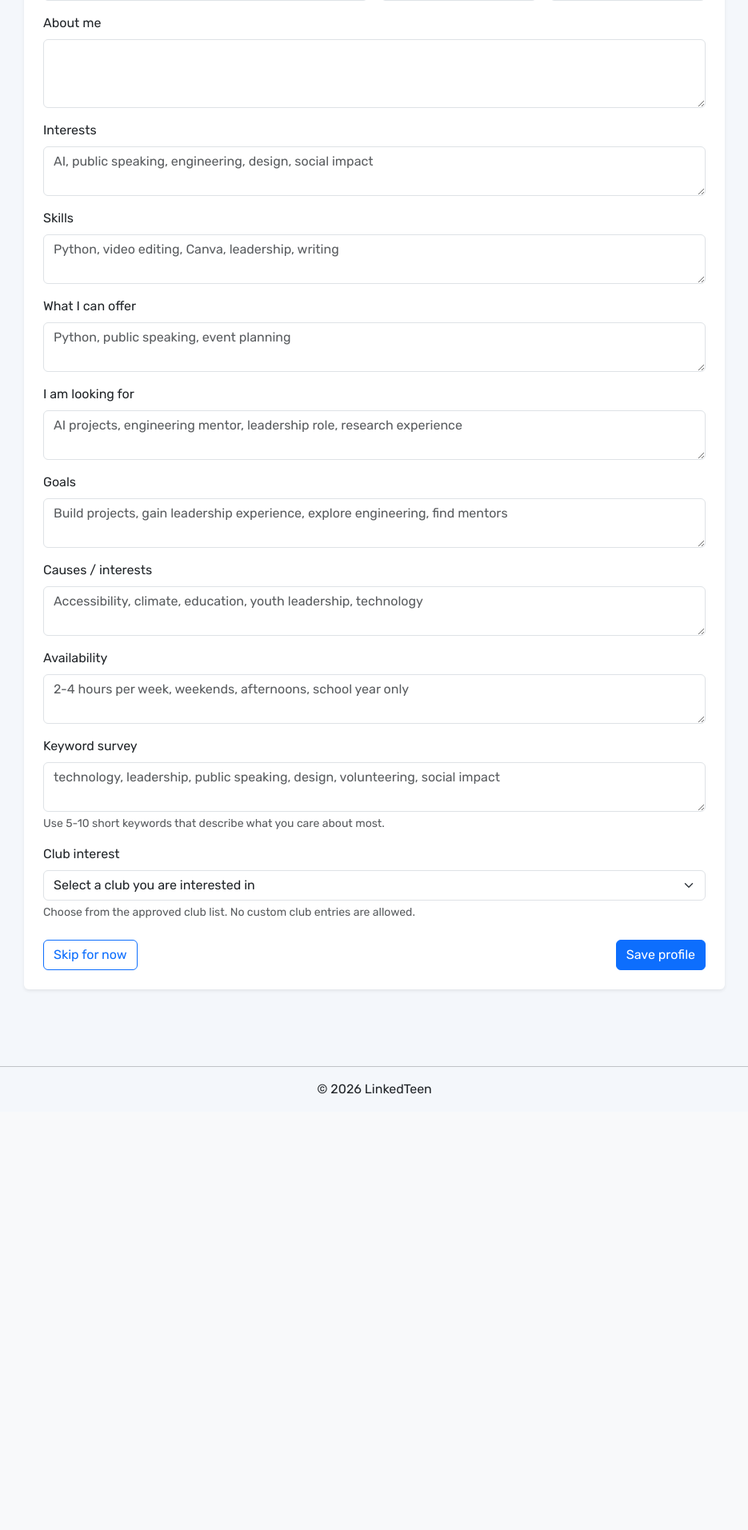
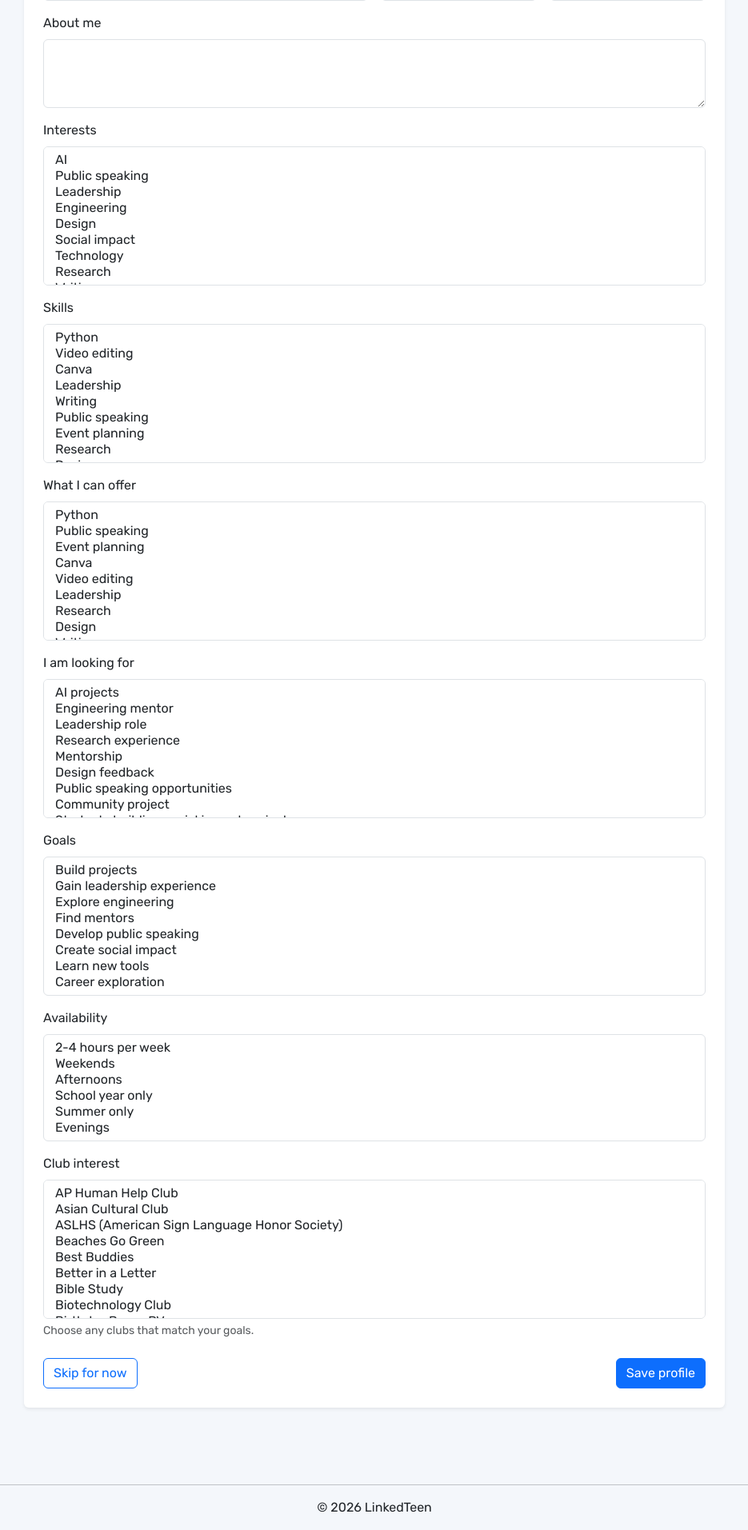
Before and after one commit to djimenez039/LinkedTeen, a Django app: page /accounts/onboarding/ in a window 1280 px wide. Shown: the part 410-2323 px from the top of the page at 80% size, without its empty margins (172-1107 px from the left). Before the commit the page ends 1778 px from the top, so only its background shows below. Run offline with Django 5.2, Linux system fonts and the light colour scheme; the visitor is signed in with stand-in values (Sample User, id 1); data comes from the database, SQL or seed files in the repository.

Commit message:
Add multi-select onboarding and all-clubs directory
Add multi-select onboarding, club keyword cards, and show all clubs in the directory view.

```diff
--- a/accounts/views.py
+++ b/accounts/views.py
@@ -6,6 +6,41 @@ from django.shortcuts import redirect, render
 from clubs.constants import CLUB_CHOICES
 from .forms import CustomUserCreationForm
 from .models import StudentProfile
+
+INTEREST_OPTIONS = [
+    'AI', 'Public speaking', 'Leadership', 'Engineering', 'Design', 'Social impact',
+    'Technology', 'Research', 'Writing', 'Volunteering', 'Environment', 'Culture',
+    'Music', 'Art', 'Sports', 'Health', 'Community service', 'Business', 'Finance', 'Law',
+]
+SKILL_OPTIONS = [
+    'Python', 'Video editing', 'Canva', 'Leadership', 'Writing', 'Public speaking',
+    'Event planning', 'Research', 'Design', 'Coding', 'Marketing', 'Photography', 'Data analysis',
+]
+OFFER_OPTIONS = [
+    'Python', 'Public speaking', 'Event planning', 'Canva', 'Video editing', 'Leadership',
+    'Research', 'Design', 'Writing', 'Mentorship', 'Project planning',
+]
+LOOKING_FOR_OPTIONS = [
+    'AI projects', 'Engineering mentor', 'Leadership role', 'Research experience',
+    'Mentorship', 'Design feedback', 'Public speaking opportunities', 'Community project',
+    'Students building social impact projects', 'Startup ideas', 'Career exploration',
+]
+GOAL_OPTIONS = [
+    'Build projects', 'Gain leadership experience', 'Explore engineering', 'Find mentors',
+    'Develop public speaking', 'Create social impact', 'Learn new tools', 'Career exploration',
+]
+AVAILABILITY_OPTIONS = [
+    '2-4 hours per week', 'Weekends', 'Afternoons', 'School year only', 'Summer only', 'Evenings',
+]
+
+PROFILE_OPTION_SETS = {
+    'interests': INTEREST_OPTIONS,
+    'skills': SKILL_OPTIONS,
+    'can_offer': OFFER_OPTIONS,
+    'looking_for': LOOKING_FOR_OPTIONS,
+    'goals': GOAL_OPTIONS,
+    'availability': AVAILABILITY_OPTIONS,
+}
 
 
 def login_view(request):
@@ -41,19 +76,20 @@ def onboarding_view(request):
         profile.grade = request.POST.get('grade', profile.grade)
         profile.school = request.POST.get('school', profile.school)
         profile.bio = request.POST.get('bio', profile.bio)
-        profile.interests = request.POST.get('interests', profile.interests)
-        profile.skills = request.POST.get('skills', profile.skills)
-        profile.can_offer = request.POST.get('can_offer', profile.can_offer)
-        profile.looking_for = request.POST.get('looking_for', profile.looking_for)
-        profile.goals = request.POST.get('goals', profile.goals)
-        profile.causes = request.POST.get('causes', profile.causes)
-        profile.availability = request.POST.get('availability', profile.availability)
-        profile.keywords = request.POST.get('keywords', profile.keywords)
-        profile.club_interest = request.POST.get('club_interest', profile.club_interest)
+        for field_name, options in PROFILE_OPTION_SETS.items():
+            values = request.POST.getlist(field_name)
+            if values:
+                setattr(profile, field_name, ', '.join(values))
+            else:
+                setattr(profile, field_name, '')
+        profile.club_interest = ', '.join(request.POST.getlist('club_interest'))
         profile.save()
         return redirect('dashboard')
 
-    return render(request, 'accounts/onboarding.html', {'profile': profile, 'club_choices': CLUB_CHOICES})
+    context = {'profile': profile, 'club_choices': CLUB_CHOICES}
+    for key, value in PROFILE_OPTION_SETS.items():
+        context[f'{key}_options'] = value
+    return render(request, 'accounts/onboarding.html', context)
 
 
 @login_required
--- a/clubs/constants.py
+++ b/clubs/constants.py
@@ -107,3 +107,55 @@ CLUB_CHOICES = [
     ("Wise Moves", "Wise Moves"),
     ("Women in Surgery", "Women in Surgery"),
 ]
+
+CLUB_KEYWORD_HINTS = {
+    'technology': ['technology', 'engineering', 'innovation'],
+    'science': ['science', 'research', 'innovation'],
+    'math': ['math', 'problem solving', 'STEM'],
+    'writing': ['writing', 'storytelling', 'creativity'],
+    'art': ['art', 'design', 'creativity'],
+    'media': ['media', 'communication', 'storytelling'],
+    'leadership': ['leadership', 'service', 'community'],
+    'service': ['service', 'community', 'leadership'],
+    'health': ['health', 'wellness', 'care'],
+    'cultural': ['culture', 'community', 'belonging'],
+    'language': ['language', 'communication', 'culture'],
+    'debate': ['debate', 'speech', 'leadership'],
+    'politics': ['politics', 'leadership', 'civic engagement'],
+    'environment': ['environment', 'sustainability', 'service'],
+    'sports': ['sports', 'wellness', 'teamwork'],
+    'music': ['music', 'performance', 'creativity'],
+    'theatre': ['theatre', 'performance', 'creativity'],
+    'education': ['education', 'mentorship', 'learning'],
+    'business': ['business', 'leadership', 'innovation'],
+    'finance': ['finance', 'strategy', 'leadership'],
+    'law': ['law', 'service', 'leadership'],
+    'social': ['social impact', 'community', 'service'],
+    'impact': ['social impact', 'service', 'community'],
+    'women': ['women', 'leadership', 'community'],
+    'girls': ['girls', 'leadership', 'community'],
+    'support': ['support', 'community', 'care'],
+    'care': ['care', 'community', 'support'],
+    'project': ['projects', 'innovation', 'leadership'],
+    'robotics': ['robotics', 'engineering', 'STEM'],
+    'club': ['community', 'leadership', 'connection'],
+}
+
+
+def get_club_keywords(name):
+    lowered = name.lower()
+    keywords = []
+    for token, values in CLUB_KEYWORD_HINTS.items():
+        if token in lowered:
+            keywords.extend(values)
+    if not keywords:
+        words = [word for word in lowered.replace('&', ' ').replace('-', ' ').split() if len(word) > 3]
+        keywords = words[:3]
+    unique = []
+    seen = set()
+    for item in keywords:
+        clean = ' '.join(item.split())
+        if clean and clean.lower() not in seen:
+            unique.append(clean)
+            seen.add(clean.lower())
+    return unique[:3]
--- a/clubs/views.py
+++ b/clubs/views.py
@@ -1,16 +1,18 @@
 from django.shortcuts import render
 
-from .constants import CLUB_CHOICES
+from .constants import CLUB_CHOICES, get_club_keywords
 
 
 def clubs_index(request):
     clubs = []
     for name, _ in CLUB_CHOICES:
+        keywords = get_club_keywords(name)
         clubs.append({
             'name': name,
             'description': 'A student-led club focused on leadership, service, creativity, or community impact.',
             'needs': 'Student members, collaboration, event support, and leadership.',
             'skills_needed': 'Communication, teamwork, project planning, and initiative.',
             'time_commitment': '1-3 hours per week',
+            'keywords': keywords,
         })
-    return render(request, 'clubs/clubs.html', {'clubs': clubs[:20]})
+    return render(request, 'clubs/clubs.html', {'clubs': clubs})
--- a/templates/accounts/onboarding.html
+++ b/templates/accounts/onboarding.html
@@ -28,46 +28,60 @@
             </div>
             <div class="col-12">
                 <label class="form-label">Interests</label>
-                <textarea name="interests" rows="2" class="form-control" placeholder="AI, public speaking, engineering, design, social impact">{{ profile.interests }}</textarea>
+                <select name="interests" class="form-select" multiple size="8">
+                    {% for option in interests_options %}
+                        <option value="{{ option }}" {% if option in profile.interests %}selected{% endif %}>{{ option }}</option>
+                    {% endfor %}
+                </select>
             </div>
             <div class="col-12">
                 <label class="form-label">Skills</label>
-                <textarea name="skills" rows="2" class="form-control" placeholder="Python, video editing, Canva, leadership, writing">{{ profile.skills }}</textarea>
+                <select name="skills" class="form-select" multiple size="8">
+                    {% for option in skills_options %}
+                        <option value="{{ option }}" {% if option in profile.skills %}selected{% endif %}>{{ option }}</option>
+                    {% endfor %}
+                </select>
             </div>
             <div class="col-12">
                 <label class="form-label">What I can offer</label>
-                <textarea name="can_offer" rows="2" class="form-control" placeholder="Python, public speaking, event planning">{{ profile.can_offer }}</textarea>
+                <select name="can_offer" class="form-select" multiple size="8">
+                    {% for option in can_offer_options %}
+                        <option value="{{ option }}" {% if option in profile.can_offer %}selected{% endif %}>{{ option }}</option>
+                    {% endfor %}
+                </select>
             </div>
             <div class="col-12">
                 <label class="form-label">I am looking for</label>
-                <textarea name="looking_for" rows="2" class="form-control" placeholder="AI projects, engineering mentor, leadership role, research experience">{{ profile.looking_for }}</textarea>
+                <select name="looking_for" class="form-select" multiple size="8">
+                    {% for option in looking_for_options %}
+                        <option value="{{ option }}" {% if option in profile.looking_for %}selected{% endif %}>{{ option }}</option>
+                    {% endfor %}
+                </select>
             </div>
             <div class="col-12">
                 <label class="form-label">Goals</label>
-                <textarea name="goals" rows="2" class="form-control" placeholder="Build projects, gain leadership experience, explore engineering, find mentors">{{ profile.goals }}</textarea>
-            </div>
-            <div class="col-12">
-                <label class="form-label">Causes / interests</label>
-                <textarea name="causes" rows="2" class="form-control" placeholder="Accessibility, climate, education, youth leadership, technology">{{ profile.causes }}</textarea>
+                <select name="goals" class="form-select" multiple size="8">
+                    {% for option in goals_options %}
+                        <option value="{{ option }}" {% if option in profile.goals %}selected{% endif %}>{{ option }}</option>
+                    {% endfor %}
+                </select>
             </div>
             <div class="col-12">
                 <label class="form-label">Availability</label>
-                <textarea name="availability" rows="2" class="form-control" placeholder="2-4 hours per week, weekends, afternoons, school year only">{{ profile.availability }}</textarea>
-            </div>
-            <div class="col-12">
-                <label class="form-label">Keyword survey</label>
-                <textarea name="keywords" rows="2" class="form-control" placeholder="technology, leadership, public speaking, design, volunteering, social impact">{{ profile.keywords }}</textarea>
-                <div class="form-text">Use 5-10 short keywords that describe what you care about most.</div>
+                <select name="availability" class="form-select" multiple size="6">
+                    {% for option in availability_options %}
+                        <option value="{{ option }}" {% if option in profile.availability %}selected{% endif %}>{{ option }}</option>
+                    {% endfor %}
+                </select>
             </div>
             <div class="col-12">
                 <label class="form-label" for="club_interest">Club interest</label>
-                <select name="club_interest" id="club_interest" class="form-select">
-                    <option value="">Select a club you are interested in</option>
+                <select name="club_interest" id="club_interest" class="form-select" multiple size="8">
                     {% for value, label in club_choices %}
-                        <option value="{{ value }}" {% if profile.club_interest == value %}selected{% endif %}>{{ label }}</option>
+                        <option value="{{ value }}" {% if value in profile.club_interest %}selected{% endif %}>{{ label }}</option>
                     {% endfor %}
                 </select>
-                <div class="form-text">Choose from the approved club list. No custom club entries are allowed.</div>
+                <div class="form-text">Choose any clubs that match your goals.</div>
             </div>
         </div>
 
```
Also changed, not shown: templates/clubs/clubs.html (+6 -1 lines).
